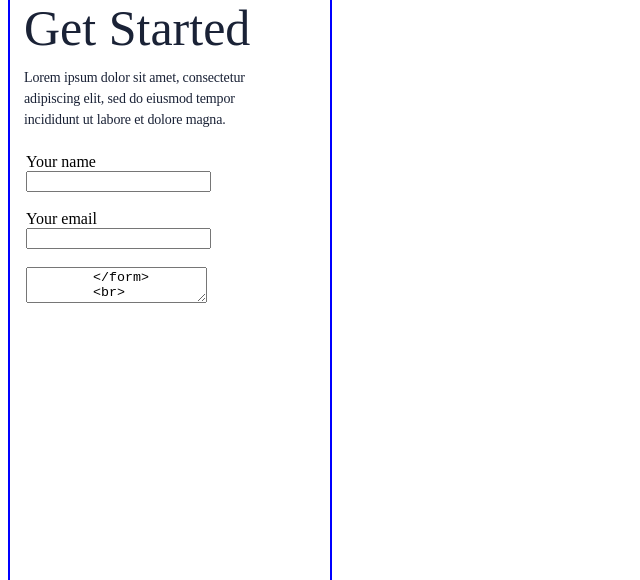
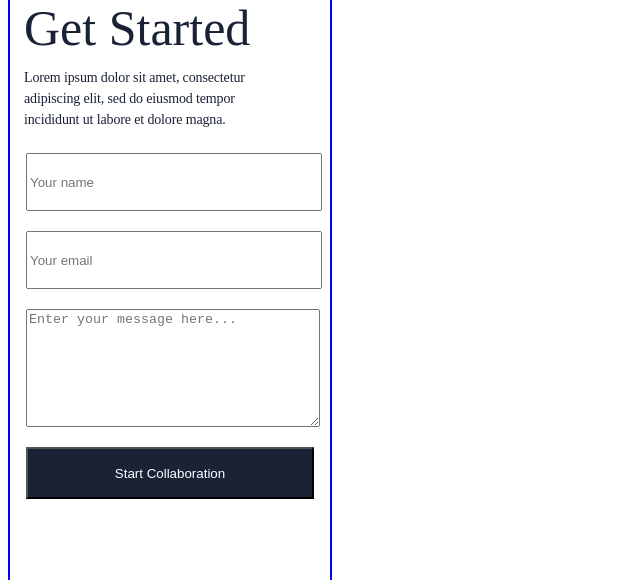
Before and after one commit to AbednegoKibitok/Microverse-Student-Project-1, a website: page index.html in a window 1280 px wide. Shown: the part 3912-4492 px from the top of the page, without its empty margins (0-640 px from the left). Drawn offline with Linux system fonts and the light colour scheme.

Commit message:
Modify the form in index.html & styles.css

```diff
--- a/index.html
+++ b/index.html
@@ -251,27 +251,11 @@
         </section>
       </footer>
       <section class="form">
-        <form action = "#">
-          Your name
-          <br>
-          <input type = "text" id="name" name = "full_name" maxlength = "30" />
-          <br>
-        </form>
-        <br>
-        <form action = "#">
-          Your email
-          <br>
-          <input type = "email" id="email" name = "email_id" />
-          <br>
-        </form>
-        <br>
-        <form id="feedback_form">
-          <label for="label1"></label>
-          <textarea id="textarea" name="textarea" maxlength="500" >
-        </form>
-        <br>
-        <form action="/action_page.php">
-          <input type="submit" value="Start Collaboration">
+        <form action="https://formspree.io/f/{form_id}" method="post">
+          <input type="text" id="name" name="full_name" maxlength="30" placeholder="Your name" required />
+          <input type="email" id="email" name="email_id" placeholder="Your email" required/>
+          <textarea name="testarea" id="testarea" placeholder="Enter your message here..."  maxlength="500"></textarea>
+          <input type="submit" name="submit" id="submit" value="Start Collaboration">
         </form>
       </section>
     </section>
--- a/styles.css
+++ b/styles.css
@@ -385,3 +385,28 @@ footer {
   margin-top: 230px;
   margin-left: 16px;
 }
+
+.form form {
+  font-weight: 400;
+  font-size: 14px;
+  line-height: 21px;
+  display: flex;
+  flex-direction: column;
+  justify-content: center;
+  gap: 20px;
+}
+
+form input {
+  width: 288px;
+  height: 52px;
+}
+
+form textarea {
+  width: 288px;
+  height: 112px;
+}
+
+form #submit {
+  color: #fff;
+  background: #1A2236;
+}
```
